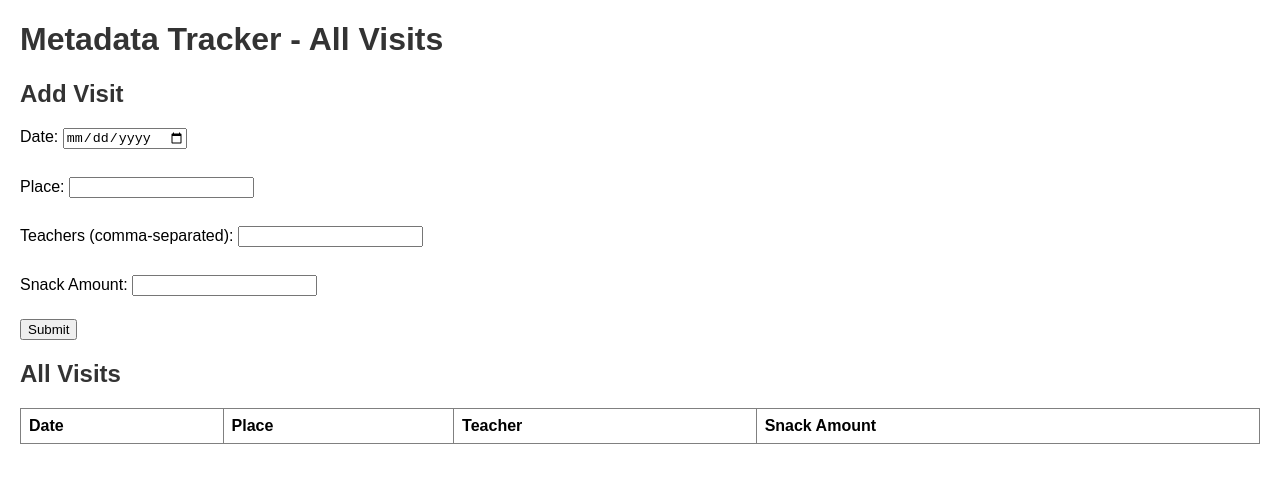
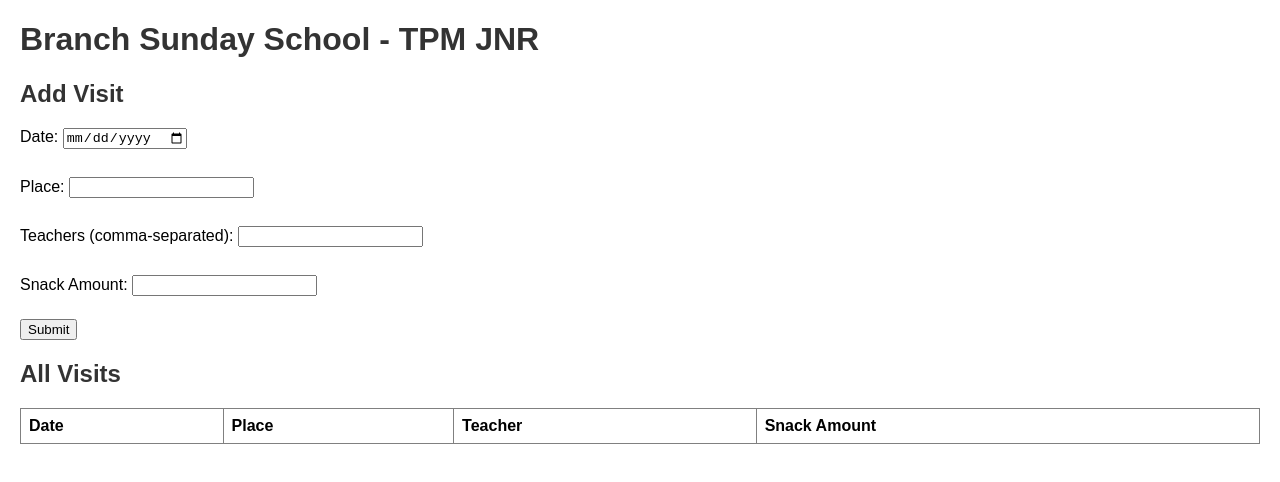
Before and after one commit to kk-kartik/branch-ss-jnr, a plain HTML site: page index.html in a window 1280 px wide. Drawn offline with Linux system fonts and the light colour scheme; no server answers.

Commit message:
Update index.html

```diff
--- a/index.html
+++ b/index.html
@@ -3,11 +3,11 @@
 <head>
   <meta charset="UTF-8" />
   <meta name="viewport" content="width=device-width, initial-scale=1" />
-  <title>Metadata Tracker - Dashboard</title>
+  <title>Branch SS JNR - Dashboard</title>
   <link rel="stylesheet" href="style.css" />
 </head>
 <body>
-  <h1>Metadata Tracker - All Visits</h1>
+  <h1>Branch Sunday School - TPM JNR</h1>
 
   <section>
     <h2>Add Visit</h2>
```
